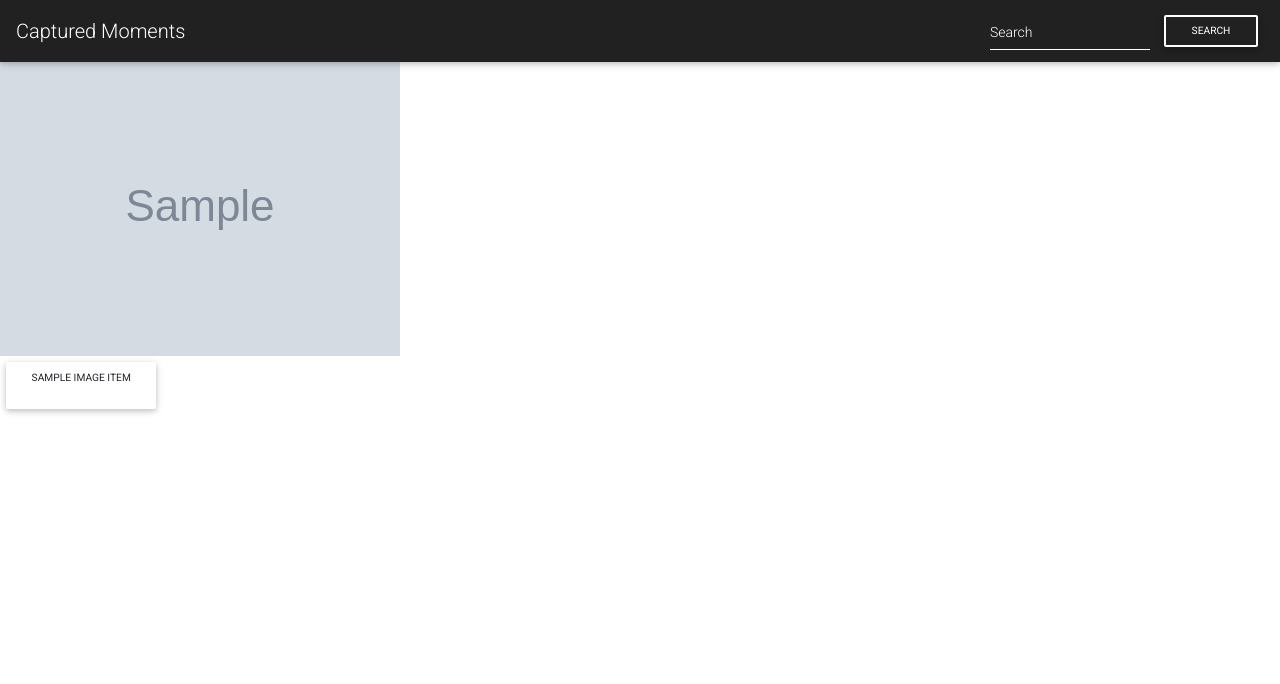
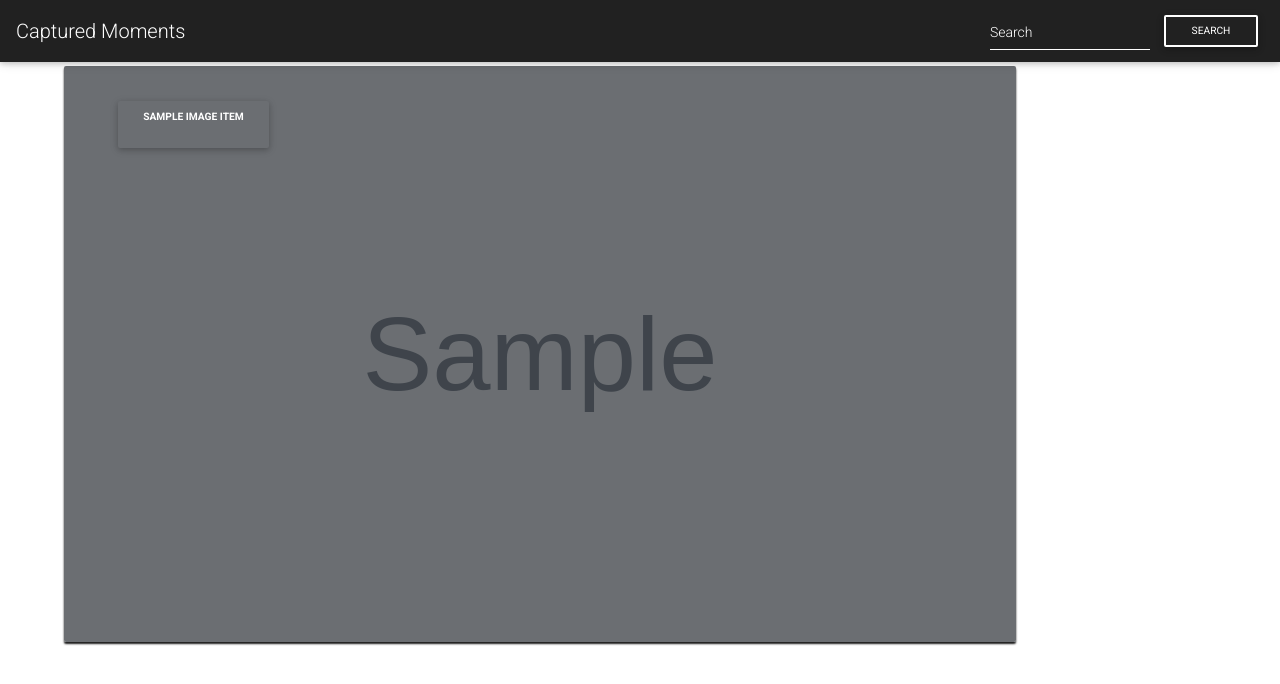
Before and after one commit to DerrickOdhiambo/Personal-Gallery, a Django app: template pics/templates/index.html in a window 1280 px wide. Shown: the top 684 px of the page. Run offline with Django 3.2, Linux system fonts and the light colour scheme; the template is opened without the code that fills it: most values are stand-ins (such as "Sample title", 1, 10 or a date in 2020); grey boxes marked "Sample" are stand-in pictures; some libraries are stand-ins or nearby versions.

Commit message:
add custom grid style for displaying the images

```diff
--- a/static/css/styles.css
+++ b/static/css/styles.css
@@ -3,3 +3,96 @@ nav {
   justify-content: space-around;
   align-content: center;
 }
+body {
+  margin: 0;
+  padding: 0;
+}
+.main {
+  height: 100%;
+  width: 100%;
+  position: relative;
+}
+.main .gallery {
+  position: relative;
+  width: 90%;
+  height: 100%;
+  margin: auto;
+  padding: 10px 0 0 0;
+  display: grid;
+  grid-template-columns: auto auto auto auto;
+  grid-gap: 1vh;
+  grid-auto-flow: dense;
+}
+.main .gallery .gallery-content {
+  position: relative;
+  height: 100%;
+  width: 100%;
+  overflow: hidden;
+  box-shadow: 0 2px 2px rgba(0, 0, 0, 0.9);
+  border-radius: 2px;
+}
+.main .gallery .gallery-content:first-child {
+  grid-column-start: span 2;
+  grid-row-start: span 2;
+}
+.main .gallery .gallery-content:nth-child(2n+3) {
+  grid-row-start: span 2;
+}
+.main .gallery .gallery-content:nth-child(4n+5) {
+  grid-column-start: span 2;
+  grid-row-start: span 2;
+}
+.main .gallery .gallery-content:nth-child(6n+7) {
+  grid-row-start: span 1;
+}
+.main .gallery .gallery-content:nth-child(8n+9) {
+  grid-column-start: span 1;
+  grid-row-start: span 1;
+}
+.main .gallery .gallery-content img {
+  height: 100%;
+  width: 100%;
+  object-fit: cover;
+  filter: brightness(0.5);
+  transition: 0.2s ease-in-out;
+}
+.main .gallery .gallery-content img:hover {
+  filter: brightness(1) grayscale(0);
+}
+.gallery-content .overlay {
+  position: absolute;
+  top: 5%;
+  left: 5%;
+}
+.gallery-content .overlay p{
+  font-weight: 650;
+  color: white;
+}
+#modal-image {
+  filter: brightness(1) grayscale(0);
+}
+
+
+@media only screen and (max-width: 769px){
+  .main .gallery {
+    display: grid;
+    grid-template-columns: auto auto auto;
+  }
+}
+
+@media only screen and (max-width: 430px){
+  .main .gallery {
+    display: block;
+  }
+  .main .gallery .gallery-content {
+    display: block;
+    height: 100%;
+    width: 100%;
+    margin: 1rem 0;
+
+  }
+  .main .gallery .gallery-content img {
+    display: block;
+    filter: brightness(1) grayscale(0);
+  }
+}
```
